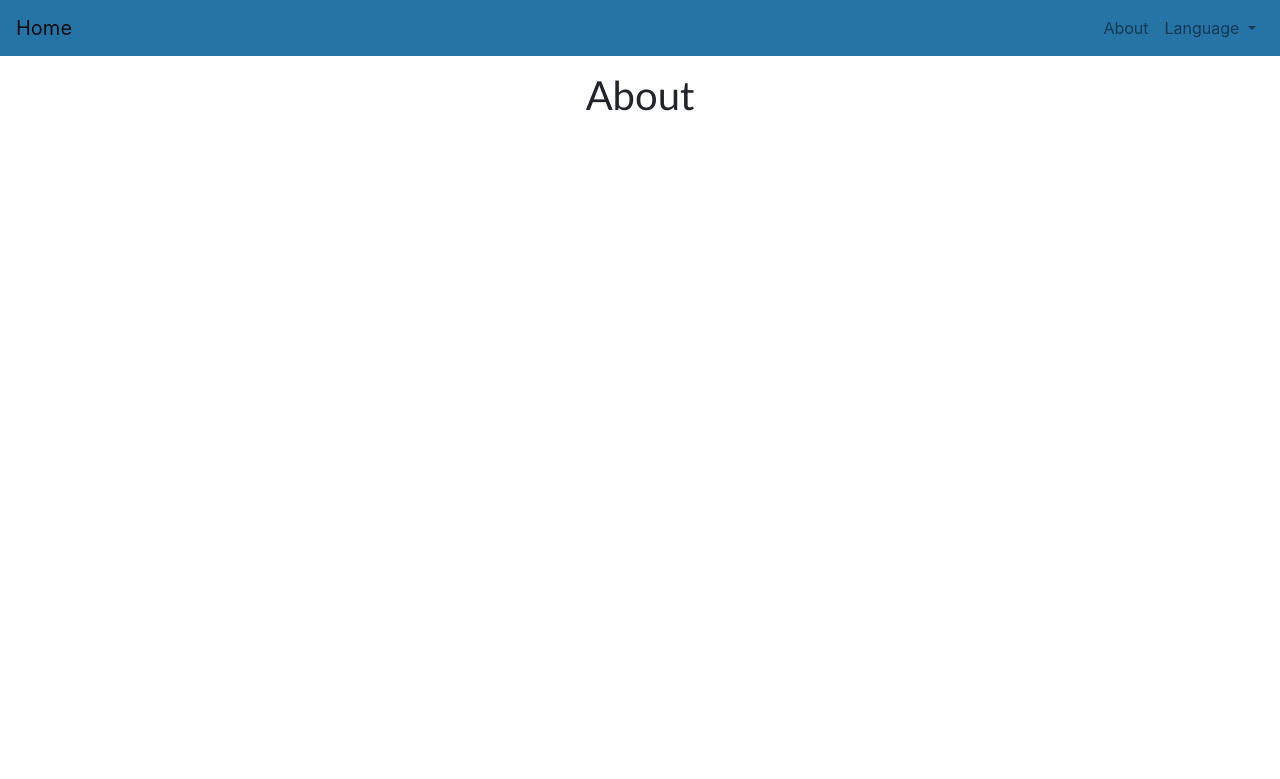
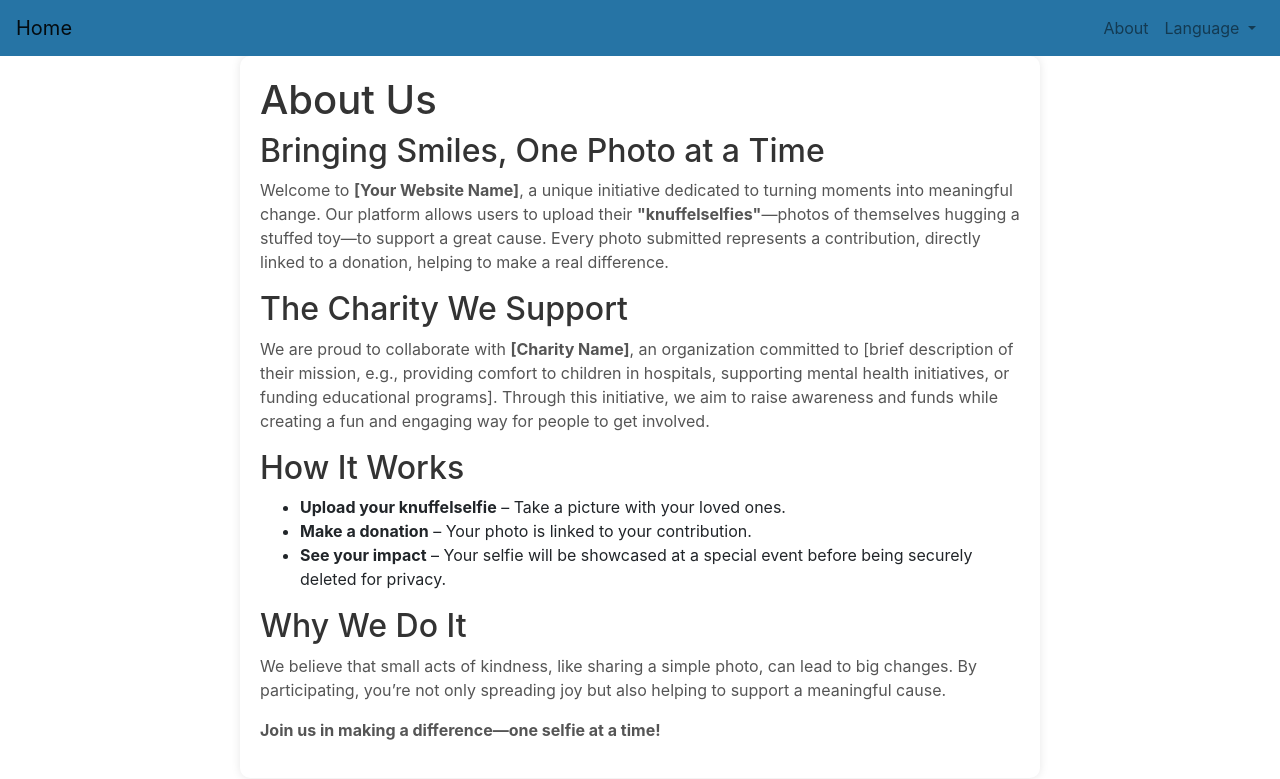
Before and after one commit to Buni42/KnuffelWebsite, a Flask app: page /about in a window 1280 px wide. Shown: the top 779 px of the page. Run offline with Flask 3, Linux system fonts and the light colour scheme; some libraries are stand-ins or nearby versions.

Commit message:
added rate limiting, about page and upload/submit buttons

```diff
--- a/application.py
+++ b/application.py
@@ -1,18 +1,65 @@
 from flask import Flask, render_template, request, redirect, url_for
+
+from flask_limiter import Limiter
+from flask_limiter.util import get_remote_address
+
+from PIL import Image
 import os
 
+#initialize flask application
 app = Flask(__name__)
+
+# Initialize Flask-Limiter (rate limiter)
+limiter = Limiter(
+    get_remote_address,  # Uses IP address for rate limiting
+    app=app,
+    default_limits=["10 per minute"]  # Default limit: 10 uploads per minute
+)
 
 # Configure upload folder
 UPLOAD_FOLDER = "uploads"
 os.makedirs(UPLOAD_FOLDER, exist_ok=True)
 app.config["UPLOAD_FOLDER"] = UPLOAD_FOLDER
-app.config["ALLOWED_EXTENSIONS"] = {"png", "jpg", "jpeg", "gif"}
+app.config["ALLOWED_EXTENSIONS"] = {"png", "jpg", "jpeg"}
 
-def allowed_file(filename):
-    return '.' in filename and filename.rsplit('.', 1)[1].lower() in app.config["ALLOWED_EXTENSIONS"]
 
-@app.route("/", methods=["GET", "POST"])
+def validate_image(file_stream):
+    try:
+        img = Image.open(file_stream)
+        img.verify()  # Check if it's a valid image
+        file_stream.seek(0)  # Reset file pointer
+        return True
+    except (IOError, SyntaxError):
+        return False  # Not a valid image
+
+
+def allowed_file(filename, file_stream):
+    # Check if the file has an extension
+    if '.' not in filename:
+        return False  # No extension at all
+
+    ext = filename.rsplit('.', 1)[1].lower()
+    if ext not in app.config["ALLOWED_EXTENSIONS"]:
+        return False  # Extension is not allowed
+
+    # Validate the actual file content using Pillow
+    if not validate_image(file_stream):
+        return False  # The file is not a real image
+
+    return True
+
+@app.errorhandler(413)
+def too_large(e):
+    return "File is too large", 413
+
+@app.errorhandler(429)
+def too_large(e):
+    return "Too many uploads", 429
+
+
+@app.route("/", methods=["GET","POST"])
+# This ensures that users cannot upload more than x# files per minute from the same IP.
+@limiter.limit("10 per minute")
 def upload_file():
     if request.method == "POST":
         if "image" not in request.files:
@@ -23,12 +70,15 @@ def upload_file():
         if file.filename == "":
             return "No selected file"
 
-        if file and allowed_file(file.filename):
+        if allowed_file(file.filename, file):
             filepath = os.path.join(app.config["UPLOAD_FOLDER"], file.filename)
             file.save(filepath)
             return redirect(url_for("upload_file"))
 
     return render_template("upload.html")
+
+
+
 
 @app.route("/about")
 def about():
--- a/static/styles.css
+++ b/static/styles.css
@@ -28,3 +28,18 @@ button:hover {
     display: flex;
     justify-content: right;
 }
+
+.container1 {
+    max-width: 800px;
+    margin: 0 auto;
+    background: white;
+    padding: 20px;
+    border-radius: 10px;
+    box-shadow: 0px 0px 10px rgba(0, 0, 0, 0.1);
+}
+h1, h2 {
+    color: #333;
+}
+p {
+    color: #555;
+}
--- a/templates/about.html
+++ b/templates/about.html
@@ -1,6 +1,23 @@
 {% extends "index.html" %}
 {% block About %}
-<header>
-    <h1>About</h1>
-</header>
+<div class="container1">
+    <h1>About Us</h1>
+    <h2>Bringing Smiles, One Photo at a Time</h2>
+    <p>Welcome to <strong>[Your Website Name]</strong>, a unique initiative dedicated to turning moments into meaningful change. Our platform allows users to upload their <strong>"knuffelselfies"</strong>—photos of themselves hugging a stuffed toy—to support a great cause. Every photo submitted represents a contribution, directly linked to a donation, helping to make a real difference.</p>
+
+    <h2>The Charity We Support</h2>
+    <p>We are proud to collaborate with <strong>[Charity Name]</strong>, an organization committed to [brief description of their mission, e.g., providing comfort to children in hospitals, supporting mental health initiatives, or funding educational programs]. Through this initiative, we aim to raise awareness and funds while creating a fun and engaging way for people to get involved.</p>
+
+    <h2>How It Works</h2>
+    <ul>
+        <li><strong>Upload your knuffelselfie</strong> – Take a picture with your loved ones.</li>
+        <li><strong>Make a donation</strong> – Your photo is linked to your contribution.</li>
+        <li><strong>See your impact</strong> – Your selfie will be showcased at a special event before being securely deleted for privacy.</li>
+    </ul>
+
+    <h2>Why We Do It</h2>
+    <p>We believe that small acts of kindness, like sharing a simple photo, can lead to big changes. By participating, you’re not only spreading joy but also helping to support a meaningful cause.</p>
+
+    <p><strong>Join us in making a difference—one selfie at a time!</strong></p>
+</div>
 {% endblock %}
--- a/templates/index.html
+++ b/templates/index.html
@@ -11,6 +11,7 @@
 </head>
 <body>
 
+    <!--Navbar added with bootstrap-->
     <nav class="navbar navbar-expand-lg navbar-light" style="background-color: #2674a5;">
         <a class="navbar-brand" href="{{ url_for('upload_file') }}">Home</a>
 
@@ -35,7 +36,7 @@
     </nav>
 
 
-
+    <!--bootstrap CDN links for js scripts-->
     <script src="https://code.jquery.com/jquery-3.3.1.slim.min.js" integrity="sha384-q8i/X+965DzO0rT7abK41JStQIAqVgRVzpbzo5smXKp4YfRvH+8abtTE1Pi6jizo" crossorigin="anonymous"></script>
     <script src="https://cdn.jsdelivr.net/npm/popper.js@1.14.7/dist/umd/popper.min.js" integrity="sha384-UO2eT0CpHqdSJQ6hJty5KVphtPhzWj9WO1clHTMGa3JDZwrnQq4sF86dIHNDz0W1" crossorigin="anonymous"></script>
     <script src="https://cdn.jsdelivr.net/npm/bootstrap@4.3.1/dist/js/bootstrap.min.js" integrity="sha384-JjSmVgyd0p3pXB1rRibZUAYoIIy6OrQ6VrjIEaFf/nJGzIxFDsf4x0xIM+B07jRM" crossorigin="anonymous"></script>
```
Also changed, not shown: static/script.js (+40 -3 lines), templates/upload.html (+5 -11 lines).
